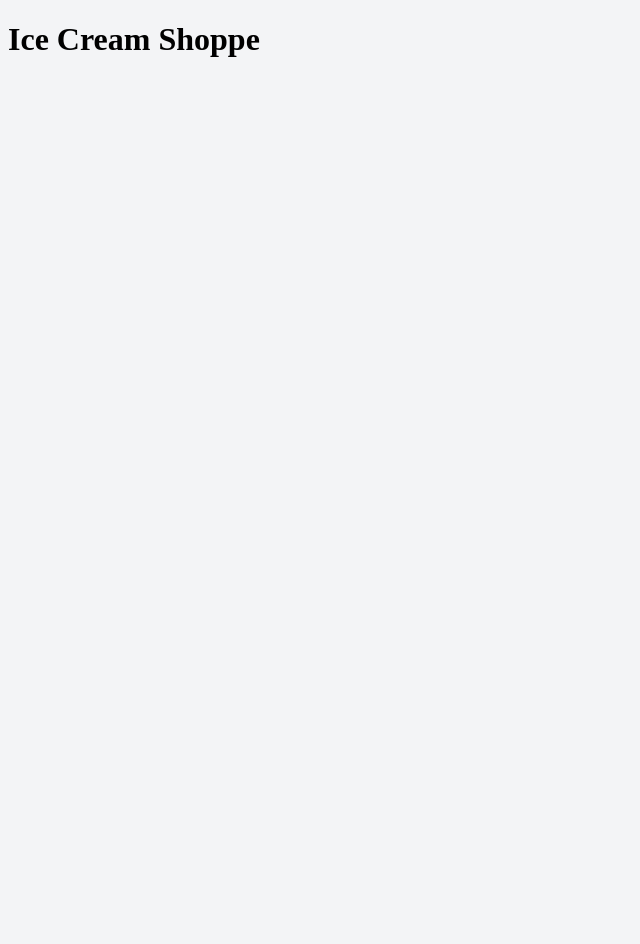
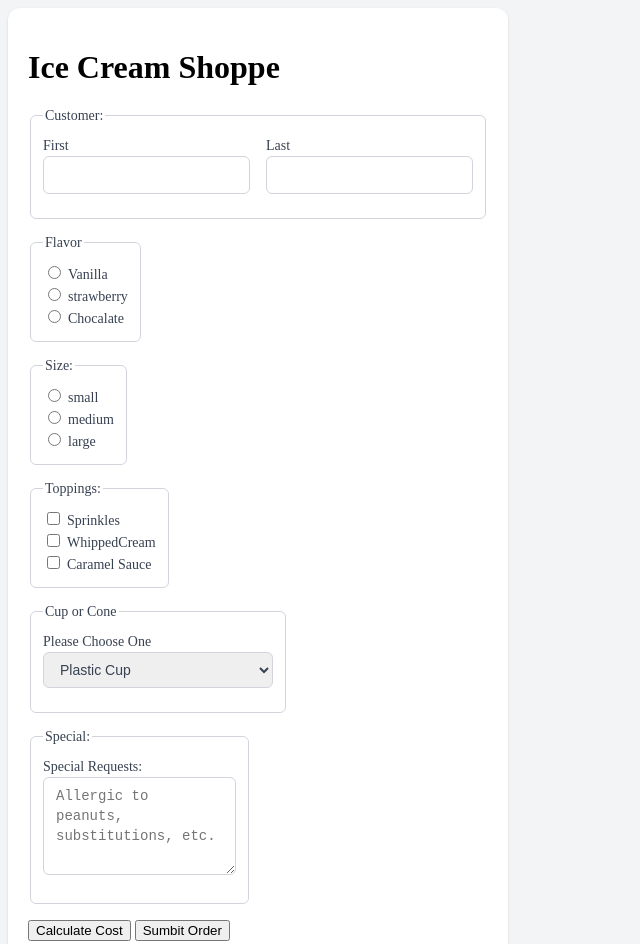
Before and after one commit to JonathanO10/inputTypes, a plain HTML site: page index.html in a window 1280 px wide. Shown: the top 944 px of the page, without its empty margins (0-640 px from the left). Before the commit the page ends 800 px from the top, so only its background shows below. Drawn offline with Linux system fonts and the light colour scheme.

Commit message:
inital commit

```diff
--- a/index.html
+++ b/index.html
@@ -1,5 +1,5 @@
 <!DOCTYPE html>
-<html lang="en">
+<html lang="en" xmlns="http://www.w3.org/1999/html">
 <head>
     <meta charset="UTF-8">
     <title>Title</title>
@@ -9,7 +9,88 @@
 <div class="container">
     <div class="content">
         <h1>Ice Cream Shoppe</h1>
+        <form>
+            <fieldset>
+                <legend>Customer:</legend>
+            <div class="row">
+                <div>
+                    <label for="firstname">First</label>
+                    <input id="firstname" name="first_name" type="text">
+                </div>
+                <div>
+                    <label for="lastname">Last</label>
+                    <input id="lastname" name="last_name" type="text">
+                </div>
+            </div>
+            </fieldset>
+            <div class="row">
+            <fieldset>
+                <legend>Flavor</legend>
+                <div>
+                    <input type="radio" id="vanilla" name="icecream">
+                    <label for="vanilla">Vanilla</label>
+                </div>
+                <div>
+                    <input type="radio" id="strawberry" name="icecream">
+                    <label for="strawberry">strawberry</label>
+                </div>
+                <div>
+                    <input type="radio" id="choclate" name="icecream">
+                    <label for="choclate">Chocalate</label>
+                </div>
+            </fieldset>
+            </div>
+            <fieldset>
+                <legend>Size:</legend>
+                <div>
+                    <input type="radio" id="small" name="size">
+                    <label for="small">small</label>
+                </div>
+                <div>
+                    <input type="radio" id="medium" name="size">
+                    <label for="medium">medium</label>
+                </div>
+                <div>
+                    <input type="radio" id="large" name="size">
+                    <label for="large">large</label>
+                </div>
+            </fieldset>
+            <fieldset>
+                <legend>Toppings:</legend>
+                <div>
+                    <input type="checkbox" id="sprinkles" name="sprinkles" value="sprinkles">
+                    <label for="sprinkles">Sprinkles</label>
+                </div>
+                <div>
+                    <input type="checkbox" id="whippedCream" name="whippedCream" value="whippedCream">
+                    <label for="whippedCream">WhippedCream</label>
+                </div>
+                <div>
+                    <input type="checkbox" id="caramel" name="caramel" value="caramel">
+                    <label for="caramel">Caramel Sauce</label>
+                </div>
+            </fieldset>
+            <fieldset>
+                <legend>Cup or Cone</legend>
+                <label for="container">Please Choose One</label>
+                <select name="container" id="container">
+                    <option value="cup">Plastic Cup</option>
+                    <option value="sugar">Sugar Cone</option>
+                    <option value="waffle">Waffle Cone</option>
+                    <option value="dippedWaffle">Chocalte Dipped Waffle Cone</option>
+                </select>
+            </fieldset>
+            <fieldset>
+                <legend>Special:</legend>
+                <label for="SpecialRequests"> Special Requests:</label>
+                <textarea id="SpecialRequests" name="SpecialRequests" rows="4" cols="18"
+                          placeholder="Allergic to peanuts, substitutions, etc."></textarea>
+            </fieldset>
+            <button type="button" onclick="alert('Free today for our Grand Opening')">Calculate Cost</button>
+            <button type="submit">Sumbit Order</button>
+        </form>
     </div>
 </div>
+
 </body>
 </html>
--- a/style.css
+++ b/style.css
@@ -2,9 +2,76 @@
     box-sizing: border-box;
 }
 body{
-    background: #f3f4f6
+    background: #f3f4f6;
 }
 
 label {
     display: block;
+    line-height: 1.25rem;
+    font-weight: 500;
+    font-size: 14px;
+    color: #374151;
 }
+
+input[type="text"], textarea, select{
+    font-size: .875rem;
+    line-height: 1.25rem;
+    border: 1px solid #d1d5db;
+    border-radius: 6px;
+    padding: 8px 12px;
+    margin-bottom: 12px;
+    color: #374151;
+}
+fieldset{
+    border: 1px solid #d1d5db;
+    border-radius: 6px;
+    width: fit-content;
+    margin-bottom: 16px;
+    padding: 12px;
+}
+
+
+fieldset legend{
+    font-size: 14px;
+    color: #374151;
+}
+
+input[type="checkbox"]{
+    display: inline-block;
+}
+
+input[type="checkbox"] ~ label, input[type="radio"] ~ label {
+    display: inline;
+}
+
+section{
+    margin-bottom: 16px;
+}
+
+section header{
+    margin-bottom: 8px;
+}
+
+.row {
+    display: flex;
+    gap: 16px;
+}
+
+
+.container{
+    max-width: 1300px;
+    margin: 0 auto;
+}
+
+.content{
+    box-shadow: 0 1px 3px 0 rgba(0, 0, 0, 0.1), 0 1px 2px -1px rgba(0, 0, 0, 0.1);
+    background: white;
+    padding: 20px;
+    border-radius: 12px;
+    width: 500px;
+}
+.center{
+    display: flex;
+    justify-content: center;
+    align-items: center;
+}
```
Also changed, not shown: 1 other file.
